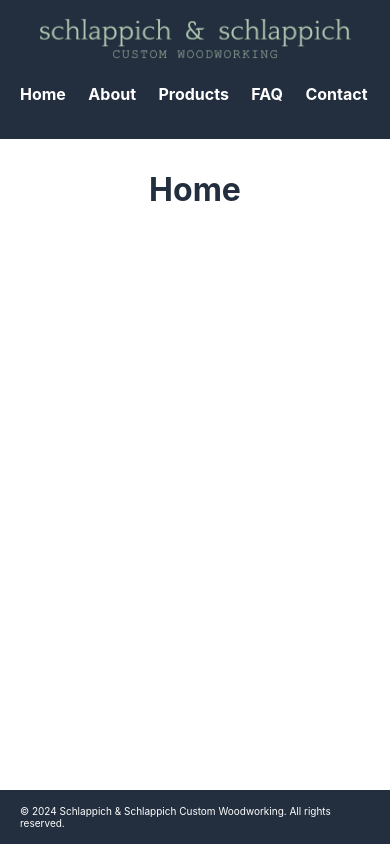
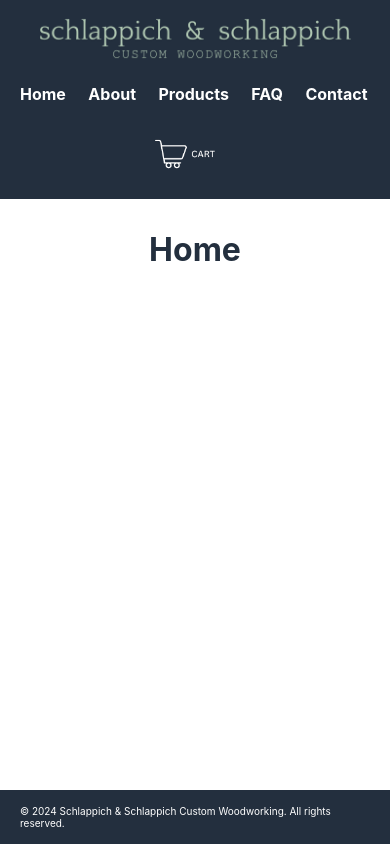
Before and after one commit to chrisschlappich/schlappich-woodworking-app, a React (Create React App) app: page / in a window 390 px wide. Built offline with nearby package versions, Linux system fonts and the light colour scheme.

Commit message:
Added cart logo

```diff
--- a/src/components/Header.tsx
+++ b/src/components/Header.tsx
@@ -12,6 +12,11 @@ function Header(): React.ReactElement {
                 <Link to="/faq" className="nav-bar-link">FAQ</Link>
                 <Link to="/contact" className="nav-bar-link">Contact</Link>
             </div>
+            <div id="cart-container">
+            <Link to="/cart" className="cart-link">
+                <img src="cart_logo.png" alt="Cart" className="cart-logo" />
+            </Link>
+            </div>
         </div>
     )
 }
--- a/src/index.css
+++ b/src/index.css
@@ -66,17 +66,26 @@ code {
   .nav-bar-link {
     padding: 25px;
   }
+  .cart-link {
+    justify-content: end;
+  }
 }
 
 @media (max-width: 1200px) {
   .header-logo {
     width: 40%;
   }
+  .cart-link {
+    justify-content: center;
+  }
 }
 
 @media (max-width: 768px) {
   .header-logo {
     width: 40%;
+  }
+  .cart-link {
+    justify-content: center;
   }
 }
 
@@ -109,6 +118,21 @@ code {
 
 .nav-bar-link:hover {
   color: lightgrey;
+}
+
+#cart-container {
+  flex: 1;
+}
+
+.cart-link {
+  display: flex;
+  margin-right: 20px;
+  margin-left: auto;
+}
+
+.cart-logo {
+  width: 60px; /* Adjust the size as needed */
+  height: auto;
 }
 
 .products-container {
```
Also changed, not shown: public/cart_logo.png (added).
